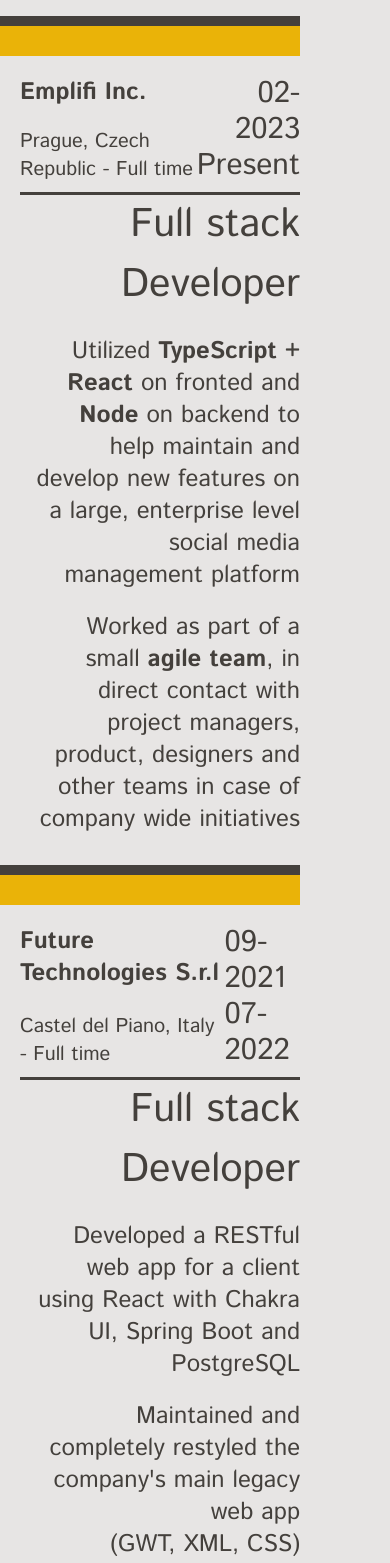
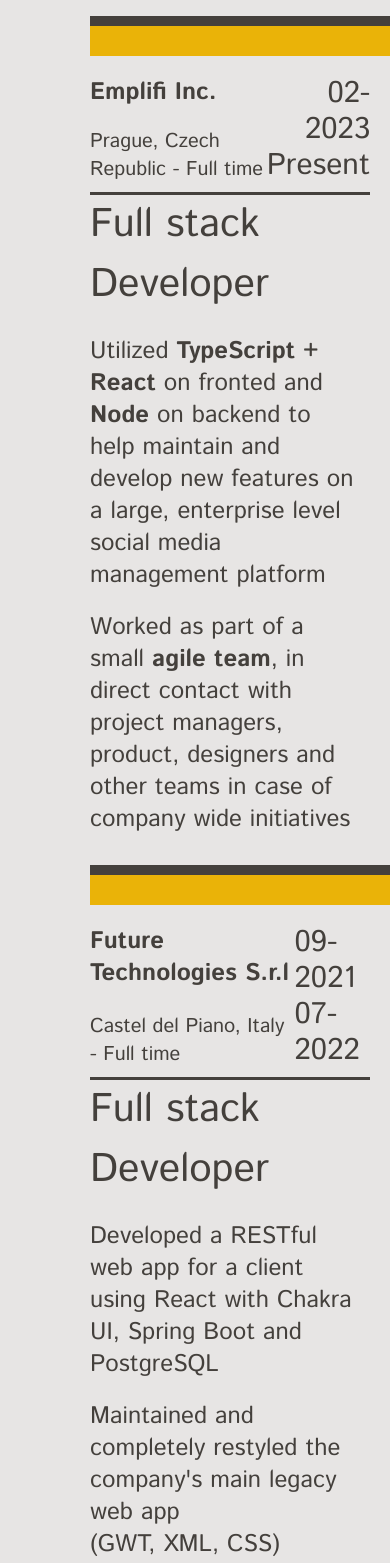
Before and after one commit to moromichele/NextJS-portfolio-w-tailwind, a Next.js app: page / in a window 390 px wide. Shown: the part 2312-3875 px from the top of the page. Built offline with nearby package versions, Linux system fonts and the light colour scheme.

Commit message:
change work exp alignment on mobile

```diff
--- a/components/EduAndWorkSection.jsx
+++ b/components/EduAndWorkSection.jsx
@@ -61,20 +61,20 @@
 					<section>
 						<MdWork
 							size={150}
-							className="fill-stone-700 dark:fill-stone-300 mt-5 md:mr-0 md:ml-auto"
+							className="fill-stone-700 dark:fill-stone-300 mt-5 mr-0 ml-auto"
 						/>
-						<div className="w-[80%] md:ml-auto mb-[30px]">
-							<div className="w-[calc(100% + 5px)] h-[10px] bg-stone-700 dark:bg-stone-300 md:-mr-5 md:md-0 md:ml-0 -ml-5" />
+						<div className="w-[80%] ml-auto mb-[30px]">
+							<div className="w-[calc(100% + 5px)] h-[10px] bg-stone-700 dark:bg-stone-300 -mr-5 md-0 ml-0 -ml-5" />
 							<div
 								style={{
 									backgroundColor:
 										experienceStation.getColorByTheme(isDarkMode),
 								}}
-								className="w-[calc(100% + 5px)] h-[30px]  md:-mr-5 -ml-5 md:ml-auto"
+								className="w-[calc(100% + 5px)] h-[30px]  -mr-5 -ml-5 ml-auto"
 							/>
 
 							<a
-								className="w-full mt-5 md:mr-auto block"
+								className="w-full mt-5 mr-auto block"
 								href="https://www.emplifi.io/"
 								target="_blank"
 								rel="noreferrer"
@@ -97,34 +97,34 @@
 									</div>
 								</div>
 								<div className="w-fill h-[3px] bg-stone-700 dark:bg-stone-300" />
-								<div className="w-fill sm:text-[47px] text-[40px] md:text-left text-right">
+								<div className="w-fill sm:text-[47px] text-[40px]">
 									Full stack Developer
 								</div>
 							</a>
-							<p className="text-2xl mt-5 font-thin md:pr-[5%] md:pl-0 pl-[5%] md:text-left text-right [&>span]:font-semibold">
+							<p className="text-2xl mt-5 font-thin pr-[5%] [&>span]:font-semibold">
 								Utilized <span>TypeScript + React</span> on fronted and{" "}
 								<span>Node</span> on backend to help maintain and develop new
 								features on a large, enterprise level social media management
 								platform
 							</p>
-							<p className="text-2xl mt-5 font-thin md:pr-[5%] md:pl-0 pl-[5%] md:text-left text-right [&>span]:font-semibold">
+							<p className="text-2xl mt-5 font-thin pr-[5%] [&>span]:font-semibold">
 								Worked as part of a small <span>agile team</span>, in direct
 								contact with project managers, product, designers and other teams in case
 								of company wide initiatives
 							</p>
 						</div>
-						<div className="w-[80%] md:ml-auto">
-							<div className="w-[calc(100% + 5px)] h-[10px] bg-stone-700 dark:bg-stone-300 md:-mr-5 md:md-0 md:ml-0 -ml-5" />
+						<div className="w-[80%] ml-auto">
+							<div className="w-[calc(100% + 5px)] h-[10px] bg-stone-700 dark:bg-stone-300 -mr-5 md-0 ml-0 -ml-5" />
 							<div
 								style={{
 									backgroundColor:
 										experienceStation.getColorByTheme(isDarkMode),
 								}}
-								className="w-[calc(100% + 5px)] h-[30px]  md:-mr-5 -ml-5 md:ml-auto"
+								className="w-[calc(100% + 5px)] h-[30px]  -mr-5 -ml-5 ml-auto"
 							/>
 
 							<a
-								className="w-full mt-5 md:mr-auto block"
+								className="w-full mt-5 mr-auto block"
 								href="https://www.ftonweb.com/"
 								target="_blank"
 								rel="noreferrer"
@@ -149,15 +149,15 @@
 									</div>
 								</div>
 								<div className="w-fill h-[3px] bg-stone-700 dark:bg-stone-300" />
-								<div className="w-fill sm:text-[47px] text-[40px] md:text-left text-right">
+								<div className="w-fill sm:text-[47px] text-[40px]">
 									Full stack Developer
 								</div>
 							</a>
-							<p className="text-2xl mt-5 font-thin md:pr-[5%] md:pl-0 pl-[5%] md:text-left text-right">
+							<p className="text-2xl mt-5 font-thin pr-[5%]">
 								Developed a RESTful web app for a client using React with Chakra
 								UI, Spring Boot and PostgreSQL
 							</p>
-							<p className="text-2xl mt-5 font-thin md:pr-[5%] md:pl-0 pl-[5%] md:text-left text-right">
+							<p className="text-2xl mt-5 font-thin pr-[5%]">
 								Maintained and completely restyled the company&apos;s main
 								legacy web app <br />
 								(GWT, XML, CSS)
```
